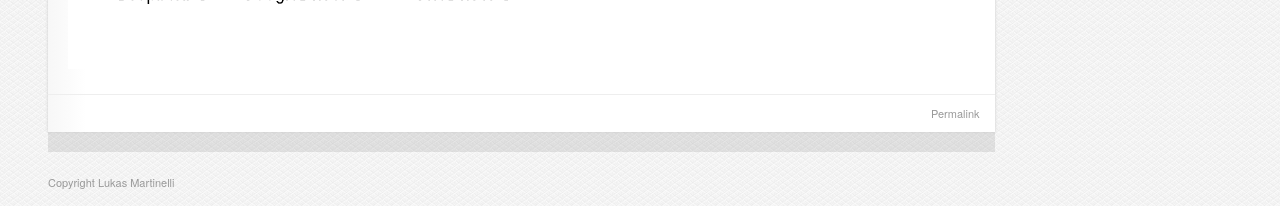
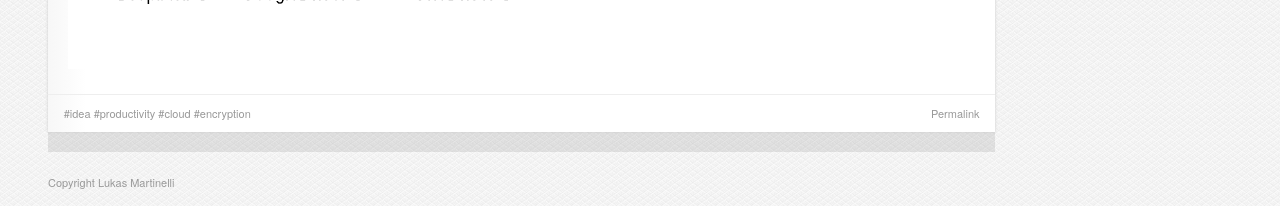
Before and after one commit to lukasmartinelli/lukasmartinelli.github.io, a Jekyll site: the page built from _posts/2014-03-13-cuckoo-drive-architecture.md, in a window 1280 px wide and 900 px high, scrolled down 1002 px. Shown: the part 691-897 px from the top of the window. Built offline with Jekyll 4.4.1, drawn with Linux system fonts in a browser that asks for light colours; Markdown is read by kramdown in place of the engine named in the settings.

Commit message:
Adjusted categories and tags

```diff
--- a/_posts/2014-03-13-cuckoo-drive-architecture.md
+++ b/_posts/2014-03-13-cuckoo-drive-architecture.md
@@ -1,6 +1,13 @@
 ---
 layout: post
+title: Cuckoo Drive Architecture
 published: true
+tags:
+  - idea
+  - productivity
+  - cloud
+  - encryption
+categories: idea
 ---
 
 ## Cuckoo Drive is like a Filesystem
```
